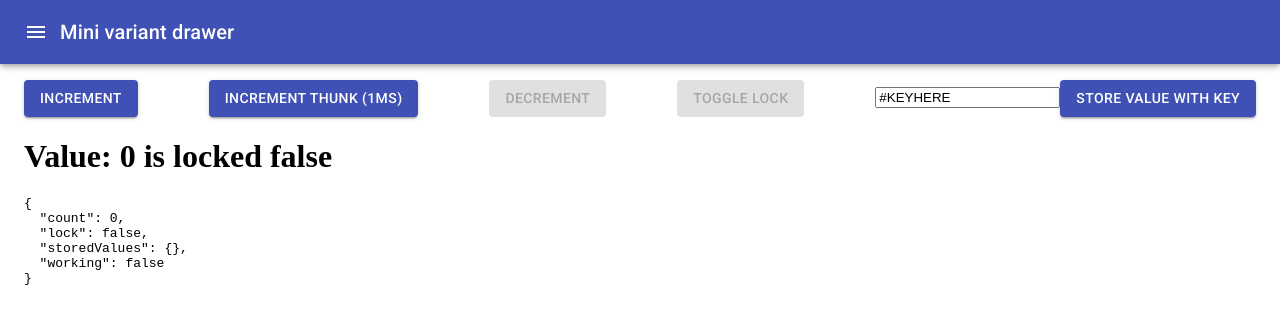
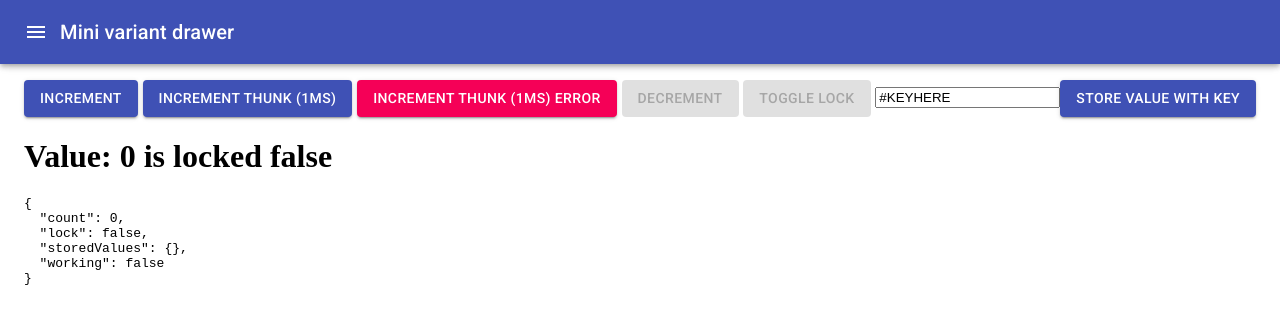
Before and after one commit to tylarhiss/demo, a React (Create React App) app: page /example3 in a window 1280 px wide. Shown: the top 324 px of the page. Built offline with nearby package versions, Linux system fonts and the light colour scheme.

Commit message:
fix lock on example 1

```diff
--- a/src/pages/example1/Example1Page.tsx
+++ b/src/pages/example1/Example1Page.tsx
@@ -44,7 +44,7 @@ export const Example1Page = () => {
         <Button
           variant="contained"
           color="primary"
-          onClick={() => handleLock(true)}
+          onClick={() => handleLock(!ex1State.lock)}
         >
           Toggle Lock
         </Button>
--- a/src/pages/example1/example1.store.ts
+++ b/src/pages/example1/example1.store.ts
@@ -41,10 +41,10 @@ export const example1Reducer = (
       return { ...state, lock: action.payload };
     }
     case Example1ActionTypes.Increment: {
-      return { ...state, count: state.count + 1 };
+      return { ...state, count: !state.lock ? state.count + 1 : state.count };
     }
     case Example1ActionTypes.Decrement: {
-      return { ...state, count: state.count - 1 };
+      return { ...state, count: !state.lock ? state.count - 1 : state.count };
     }
     default: {
       return state;
--- a/src/pages/example3/Example3Page.tsx
+++ b/src/pages/example3/Example3Page.tsx
@@ -87,6 +87,14 @@ export const Example3Page = () => {
         >
           Increment Thunk (1ms)
         </Button>
+        <Button
+          variant="contained"
+          color="secondary"
+          onClick={errorThunk}
+          disabled={!canIncrement}
+        >
+          Increment Thunk (1ms) Error
+        </Button>
 
         <Button
           variant="contained"
```
